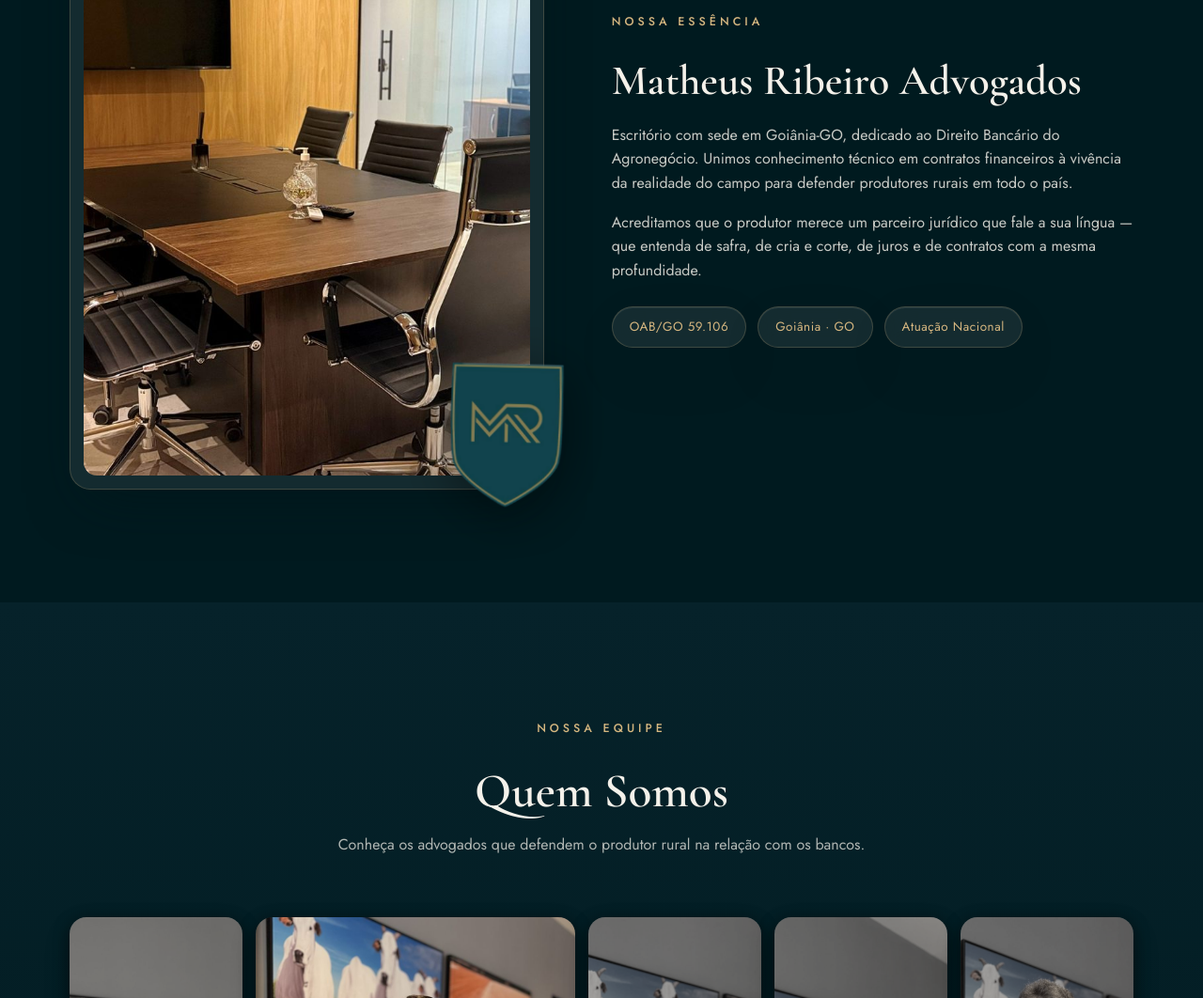
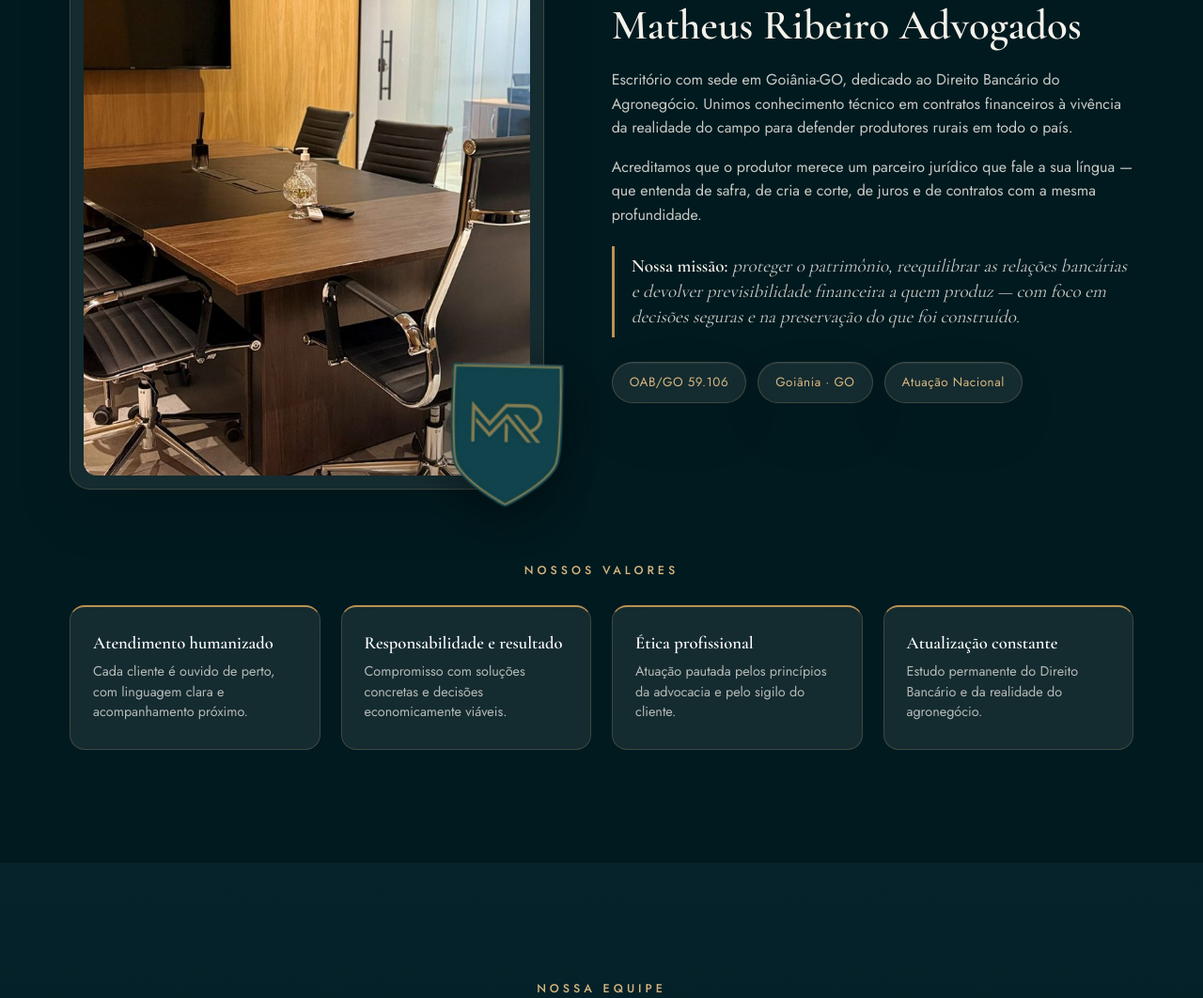
Before and after one commit to matheusribeiroadv/site-institucional, a website: page index.html in a window 1280 px wide. Shown: the part 3315-4377 px from the top of the page at 94% size. Drawn offline with nearby package versions, Linux system fonts and the light colour scheme; animation ran at ten frames a second.

Commit message:
Adiciona Missão e Valores

```diff
--- a/index.html
+++ b/index.html
@@ -339,10 +339,33 @@
           Acreditamos que o produtor merece um parceiro jurídico que fale a sua língua —
           que entenda de safra, de cria e corte, de juros e de contratos com a mesma profundidade.
         </p>
+        <p class="sobre-missao"><strong>Nossa missão:</strong> proteger o patrimônio, reequilibrar as relações bancárias e devolver previsibilidade financeira a quem produz — com foco em decisões seguras e na preservação do que foi construído.</p>
         <div class="sobre-badges">
           <span class="badge glass">OAB/GO 59.106</span>
           <span class="badge glass">Goiânia · GO</span>
           <span class="badge glass">Atuação Nacional</span>
+        </div>
+      </div>
+    </div>
+
+    <div class="container valores reveal">
+      <span class="eyebrow">Nossos valores</span>
+      <div class="valores-grid">
+        <div class="valor">
+          <h3>Atendimento humanizado</h3>
+          <p>Cada cliente é ouvido de perto, com linguagem clara e acompanhamento próximo.</p>
+        </div>
+        <div class="valor">
+          <h3>Responsabilidade e resultado</h3>
+          <p>Compromisso com soluções concretas e decisões economicamente viáveis.</p>
+        </div>
+        <div class="valor">
+          <h3>Ética profissional</h3>
+          <p>Atuação pautada pelos princípios da advocacia e pelo sigilo do cliente.</p>
+        </div>
+        <div class="valor">
+          <h3>Atualização constante</h3>
+          <p>Estudo permanente do Direito Bancário e da realidade do agronegócio.</p>
         </div>
       </div>
     </div>
@@ -363,7 +386,7 @@
           <div class="tc-photo"><img src="assets/team-matheus.jpg" alt="Matheus Vieira Ribeiro" loading="lazy" style="object-position:center 24%" /></div>
           <div class="tc-contents">
             <h3 class="tc-name">Matheus Vieira Ribeiro</h3>
-            <p class="tc-title">Advogado · Fundador</p>
+            <p class="tc-title">Advogado · CEO</p>
             <p class="tc-bio">Especialista em Direito Bancário do Agronegócio, à frente da defesa de produtores rurais em revisões de contratos e reequilíbrio de dívidas.</p>
             <span class="tc-oab">OAB/GO 59.106</span>
           </div>
--- a/styles.css
+++ b/styles.css
@@ -309,6 +309,25 @@ body.intro-lock{overflow:hidden;height:100vh;height:100dvh}
 .sobre-text p{color:rgba(244,241,234,.82);margin-bottom:16px}
 .sobre-badges{display:flex;gap:12px;flex-wrap:wrap;margin-top:26px}
 .badge{padding:10px 18px;border-radius:40px;font-size:.84rem;letter-spacing:.04em;color:var(--gold-light)}
+/* Missão (destaque dentro da seção Sobre) */
+.sobre-missao{
+  border-left:3px solid var(--gold);padding:8px 0 8px 18px;margin:20px 0 6px;
+  font-family:'Cormorant Garamond',serif;font-style:italic;font-size:1.2rem;line-height:1.42;color:var(--gold-light);
+}
+.sobre-missao strong{color:var(--cream);font-style:normal;font-weight:600}
+/* Valores */
+.valores{margin-top:72px;text-align:center}
+.valores .eyebrow{margin-bottom:26px}
+.valores-grid{display:grid;grid-template-columns:repeat(4,1fr);gap:22px;text-align:left}
+.valor{
+  padding:28px 24px;border-radius:16px;background:var(--glass-bg);
+  border:1px solid var(--glass-border);border-top:2px solid var(--gold);
+  backdrop-filter:blur(var(--glass-blur));-webkit-backdrop-filter:blur(var(--glass-blur));
+  transition:transform .35s var(--ease),border-color .35s var(--ease)
+}
+.valor:hover{transform:translateY(-5px);border-top-color:var(--gold-light)}
+.valor h3{font-size:1.16rem;color:#fff;margin-bottom:10px}
+.valor p{color:rgba(244,241,234,.72);font-size:.9rem;line-height:1.5}
 
 /* ===== Quem Somos / Equipe ===== */
 .equipe{background:linear-gradient(180deg,#06222a 0%, var(--navy-deep) 100%)}
@@ -550,6 +569,8 @@ body.intro-lock{overflow:hidden;height:100vh;height:100dvh}
   .toggle{display:flex;z-index:950}
   .problema-grid,.sobre-grid{grid-template-columns:1fr;gap:40px}
   .steps{grid-template-columns:repeat(2,1fr)}
+  .valores{margin-top:56px}
+  .valores-grid{grid-template-columns:repeat(2,1fr)}
 
   /* Áreas de Atuação: 2 colunas no tablet (cards neumórficos vêm do estilo base) */
   .atuacao{padding:88px 0}
@@ -567,6 +588,7 @@ body.intro-lock{overflow:hidden;height:100vh;height:100dvh}
 }
 @media (max-width:560px){
   .steps{grid-template-columns:1fr}
+  .valores-grid{grid-template-columns:1fr}
   .areas-fallback{grid-template-columns:1fr;gap:30px;max-width:460px}
   .area-card{padding:28px 24px}
   .area-card h3{margin-top:16px}
```
